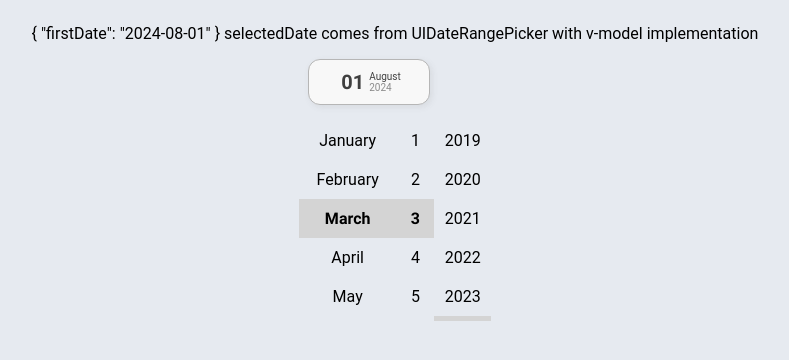
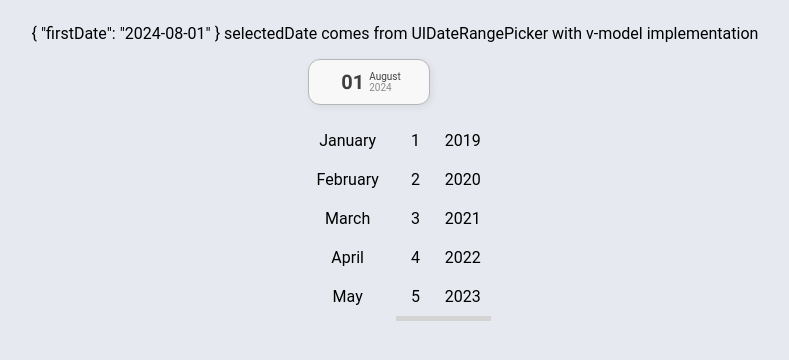
Before and after one commit to Mwiert/miniSpa, a Vue app: page /timebenders in a window 1280 px wide. Shown: the top 360 px of the page, without its empty margins (261-1050 px from the left). Built offline with nearby package versions, Linux system fonts and the light colour scheme; a web font is replaced by a local one.

Commit message:
slidedatepicker

```diff
--- a/src/components/DatePicker/UISlideDatePicker.vue
+++ b/src/components/DatePicker/UISlideDatePicker.vue
@@ -1,17 +1,17 @@
 <template>
     <div class="date-picker">
-      <div class="picker" ref="months" @wheel="scroll('months', $event)">
-        <div v-for="(month, index) in months" :key="index" :class="{ selected: selectedMonthIndex === index }" @click="selectMonth(index)">
+      <div class="picker" ref="months" @scroll="onScroll('months')">
+        <div v-for="(month, index) in months" :key="index" :class="{ selected: selectedMonthIndex === index }">
           {{ month }}
         </div>
       </div>
-      <div class="picker" ref="days" @wheel="scroll('days', $event)">
-        <div v-for="day in days" :key="day" :class="{ selected: selectedDay === day }" @click="selectDay(day)">
+      <div class="picker" ref="days" @scroll="onScroll('days')">
+        <div v-for="day in days" :key="day" :class="{ selected: selectedDay === day }">
           {{ day }}
         </div>
       </div>
-      <div class="picker" ref="years" @wheel="scroll('years', $event)">
-        <div v-for="year in years" :key="year" :class="{ selected: selectedYear === year }" @click="selectYear(year)">
+      <div class="picker" ref="years" @scroll="onScroll('years')">
+        <div v-for="year in years" :key="year" :class="{ selected: selectedYear === year }">
           {{ year }}
         </div>
       </div>
@@ -24,8 +24,8 @@
       value: {
         type: Object,
         default: () => ({
-          month: 2,
-          day: 3,
+          month: 10,
+          day: 6,
           year: new Date().getFullYear(),
         }),
       },
@@ -44,16 +44,25 @@
       };
     },
     methods: {
-      selectMonth(index) {
-        this.selectedMonthIndex = index;
-        this.emitChange();
+      onScroll(refName) {
+        const element = this.$refs[refName];
+        const scrollHeight = element.scrollHeight;
+        const clientHeight = element.clientHeight;
+        const scrollTop = element.scrollTop;
+
+        // Consider the bottom reached if scrolled within 1 pixel of the end
+        if (scrollTop + clientHeight >= scrollHeight - 1) {
+          this.selectLastVisibleItem(refName);
+        }
       },
-      selectDay(day) {
-        this.selectedDay = day;
-        this.emitChange();
-      },
-      selectYear(year) {
-        this.selectedYear = year;
+      selectLastVisibleItem(refName) {
+        if (refName === 'months') {
+          this.selectedMonthIndex = this.months.length - 1;
+        } else if (refName === 'days') {
+          this.selectedDay = this.days.length - 1;
+        } else if (refName === 'years') {
+          this.selectedYear = this.years.length - 1;
+        }
         this.emitChange();
       },
       emitChange() {
@@ -62,10 +71,6 @@
           day: this.selectedDay,
           year: this.selectedYear,
         });
-      },
-      scroll(refName, event) {
-        const element = this.$refs[refName];
-        element.scrollTop += event.deltaY;
       },
     },
     watch: {
@@ -90,7 +95,7 @@
 
   .picker {
     height: 200px;
-    overflow-y: hidden;
+    overflow-y: auto;
     position: relative;
     display: flex;
     flex-direction: column;
```
